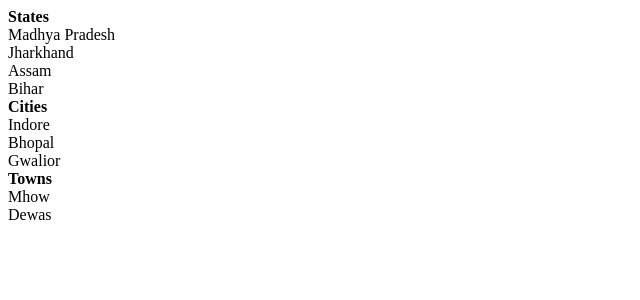
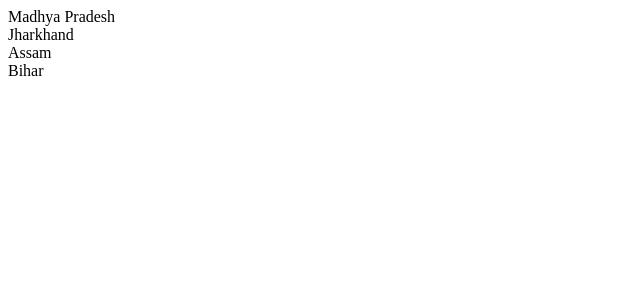
Before and after one commit to ashwinvem/React-Assignments-Set-2---Nested-List, a React app: page / in a window 1280 px wide. Shown: the top 300 px of the page, without its empty margins (0-640 px from the left). Built offline with nearby package versions, Linux system fonts and the light colour scheme.

Commit message:
Update App.js

```diff
--- a/src/components/App.js
+++ b/src/components/App.js
@@ -156,70 +156,17 @@ const states = [
 ];
 
 function App() {
-
-
-  const [index, setIndex] = React.useState({
-    indexForCity: 0,
-    indexForTown: 0
+  const [inputState, setInputState] = useState({
+    states: [...states],
+    cities: [],
+    towns: [],
+    isStateClicked: false,
+    isCityClicked: false
   });
-
-  const handelClick = (elementIndex, value) => {
-    let indexCopy = { ...index };
-    if (value === "cities") {
-      indexCopy.indexForCity = elementIndex;
-      //indexCopy.indexForTown = 0;
-    } else if(value === "towns"){
-      indexCopy.indexForTown = elementIndex;
-    }
-
-    setIndex(indexCopy);
-  };
-
 
   return (
     <div id="main">
-      <label for="states">
-        <b>States</b>
-      </label>
-      <div>
-        {states.map((state, i) => (
-          <div
-            id={`state${i + 1}`}
-            key={state.name}
-            onClick={() => handelClick(i, "cities")}
-          >
-            {state.name}
-          </div>
-        ))}
-      </div>
-
-      <label for="cities">
-        <b>Cities</b>
-      </label>
-      <div>
-        {states[index.indexForCity].cities.map((city, i) => (
-          <div
-            id={`city${i + 1}`}
-            key={city.name}
-            onClick={() => handelClick(i, "towns")}
-          >
-            {city.name}
-          </div>
-        ))}
-      </div>
-
-      <label for="towns">
-        <b>Towns</b>
-      </label>
-      <div>
-        {states[index.indexForCity].cities[index.indexForTown].towns.map(
-          (town, i) => (
-            <div id={`town${i + 1}`} key={town.name}>
-              {town.name}
-            </div>
-          )
-        )}
-      </div>
+      <States inputState={inputState} setInputState={setInputState} />
     </div>
   );
 }
```
